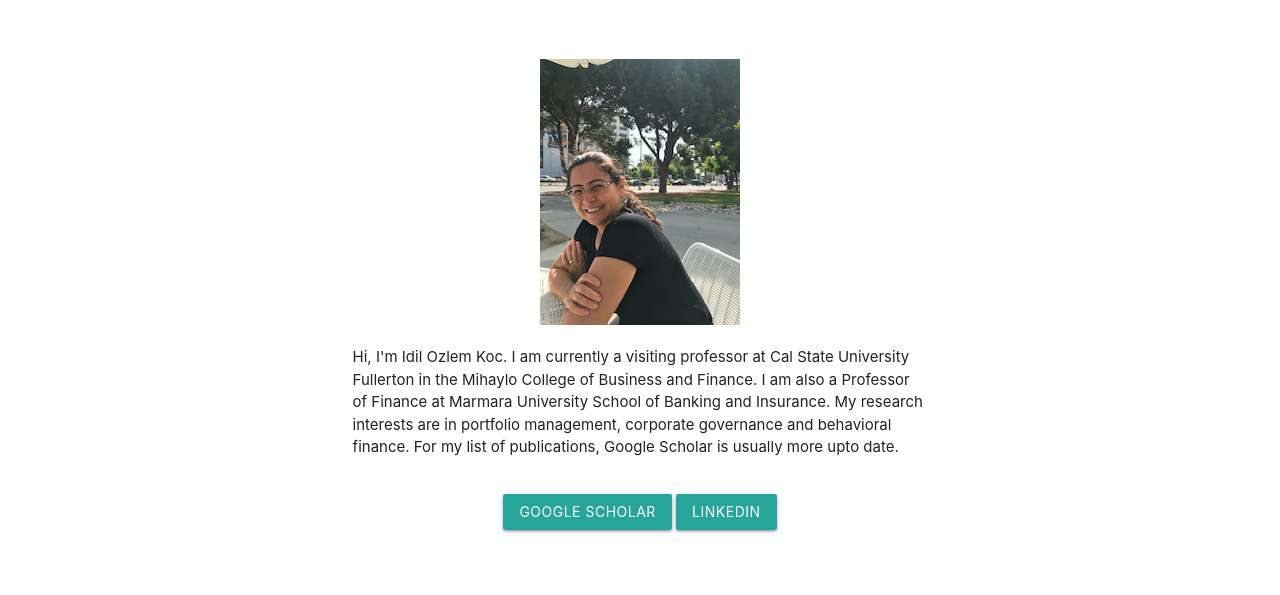
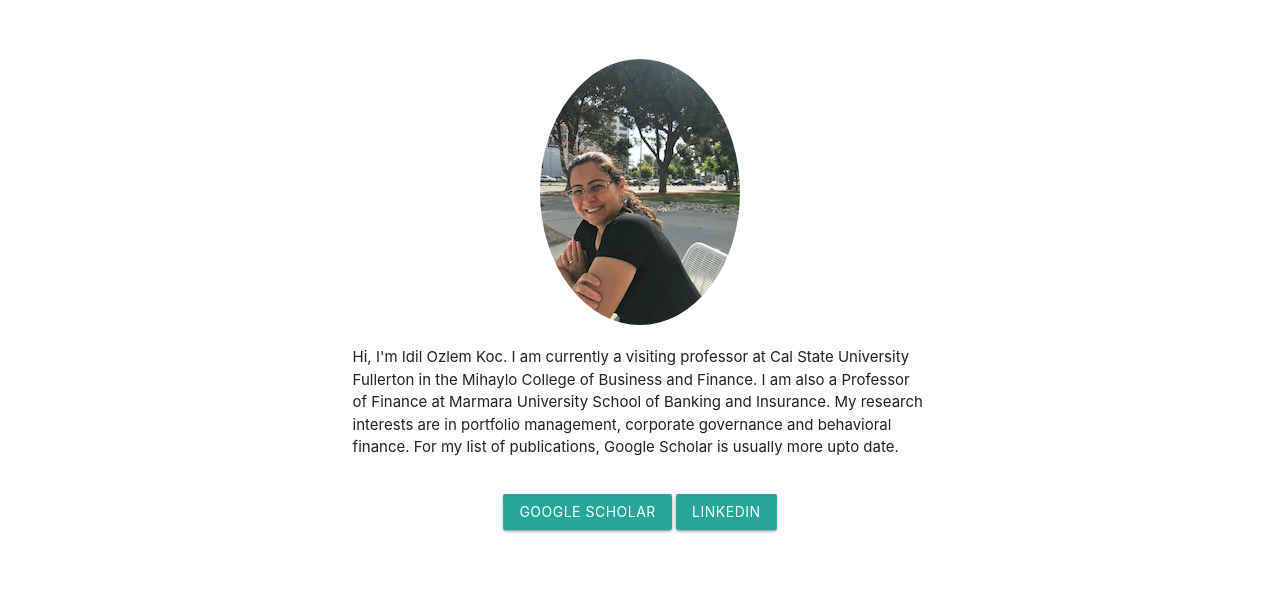
Before and after one commit to cemkoc/iokoc, a plain HTML site: page index.html in a window 1280 px wide. Shown: the part 205-800 px from the top of the page. Drawn offline with nearby package versions, Linux system fonts and the light colour scheme.

Commit message:
changed to circle image

```diff
--- a/index.html
+++ b/index.html
@@ -33,7 +33,7 @@
       <h3 class="header center">About Me</h3>
       <br><br>
       <div class="col s2 center">
-        <img class="responsive-img" src="assets/images/profile_2.jpg">
+        <img src="assets/images/profile_2.jpg" alt="" class="circle responsive-img">
       </div>
       <div class="row">
         <p class="col s8 offset-s2 caption">
```
